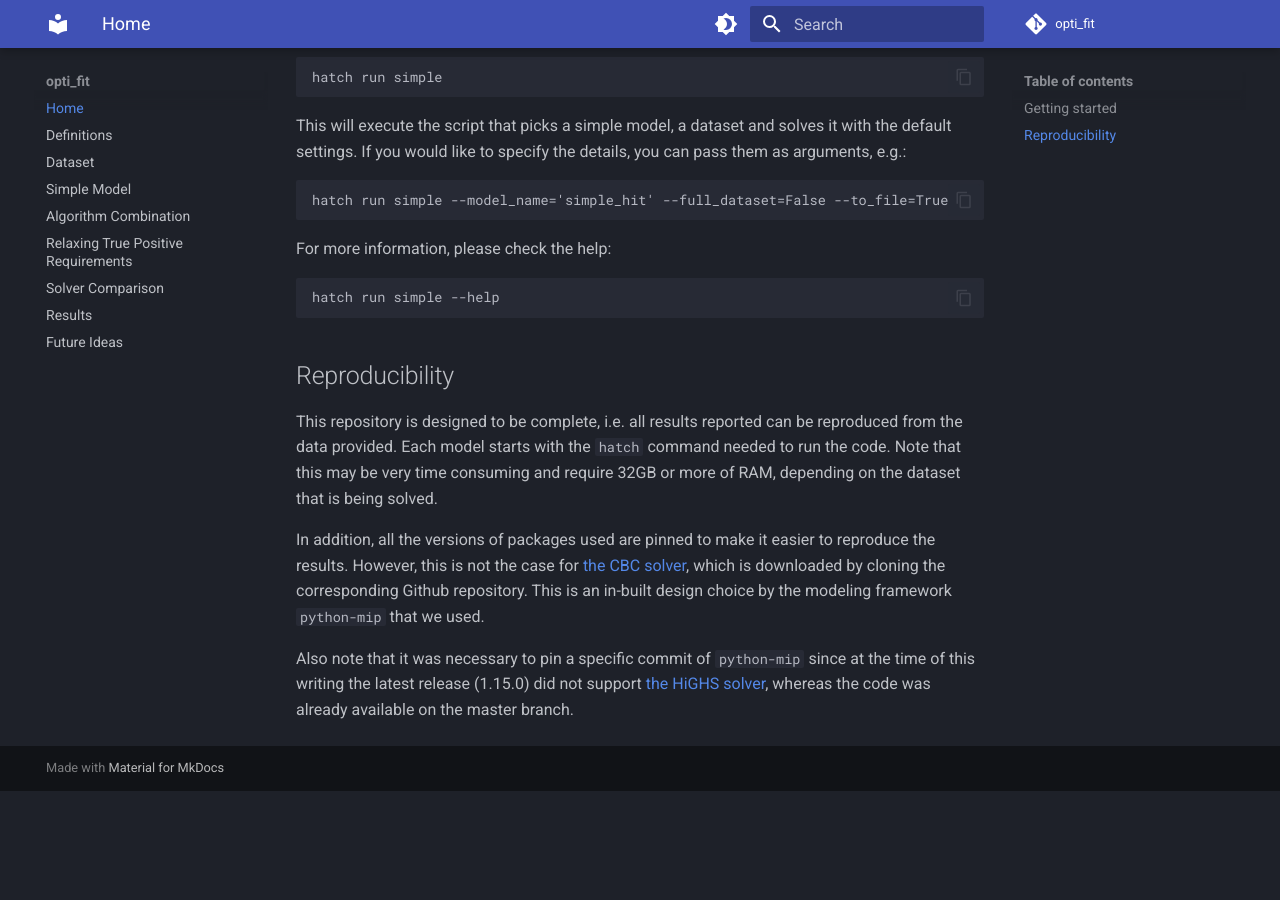
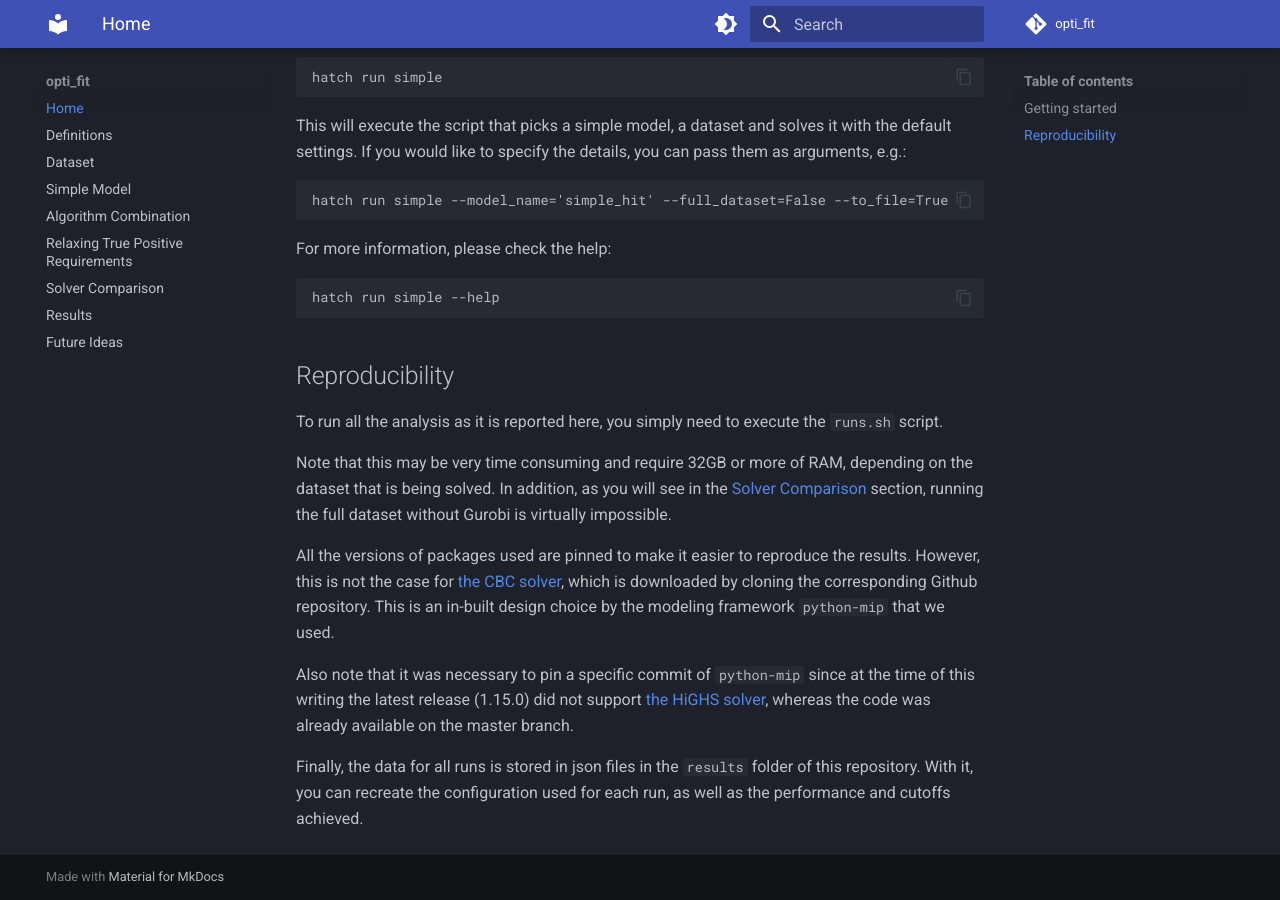
Before and after one commit to RichardOberdieck/opti_fit, an MkDocs documentation site: the page built from docs/index.md, in a window 1280 px wide and 900 px high, scrolled down 1207 px. Built offline with MkDocs 1.6.1 and Material for MkDocs 9.7.7, drawn with Linux system fonts in a browser that asks for light colours; comment, search, counter and statistics services are not loaded; before the commit the page ends 1998 px from its top, so only the background shows below that.

Commit message:
Fix docs

```diff
--- a/docs/index.md
+++ b/docs/index.md
@@ -45,8 +45,12 @@ hatch run simple --help
 
 
 ## Reproducibility
-This repository is designed to be complete, i.e. all results reported can be reproduced from the data provided. Each model starts with the `hatch` command needed to run the code. Note that this may be very time consuming and require 32GB or more of RAM, depending on the dataset that is being solved.
+To run all the analysis as it is reported here, you simply need to execute the `runs.sh` script.
 
-In addition, all the versions of packages used are pinned to make it easier to reproduce the results. However, this is not the case for [the CBC solver](https://github.com/coin-or/Cbc), which is downloaded by cloning the corresponding Github repository. This is an in-built design choice by the modeling framework `python-mip` that we used.
+Note that this may be very time consuming and require 32GB or more of RAM, depending on the dataset that is being solved. In addition, as you will see in the [Solver Comparison](solver-comparisons.md) section, running the full dataset without Gurobi is virtually impossible.
+
+All the versions of packages used are pinned to make it easier to reproduce the results. However, this is not the case for [the CBC solver](https://github.com/coin-or/Cbc), which is downloaded by cloning the corresponding Github repository. This is an in-built design choice by the modeling framework `python-mip` that we used.
 
 Also note that it was necessary to pin a specific commit of `python-mip` since at the time of this writing the latest release (1.15.0) did not support [the HiGHS solver](https://github.com/ERGO-Code/HiGHS), whereas the code was already available on the master branch.
+
+Finally, the data for all runs is stored in json files in the `results` folder of this repository. With it, you can recreate the configuration used for each run, as well as the performance and cutoffs achieved.
```
Also changed, not shown: README.md (+8 -2 lines), docs/algorithm-combination.md (+4 -2 lines), docs/relax-the-true-positive-requirement.md (+2 -2 lines), docs/simple-model.md (+3 -3 lines).
